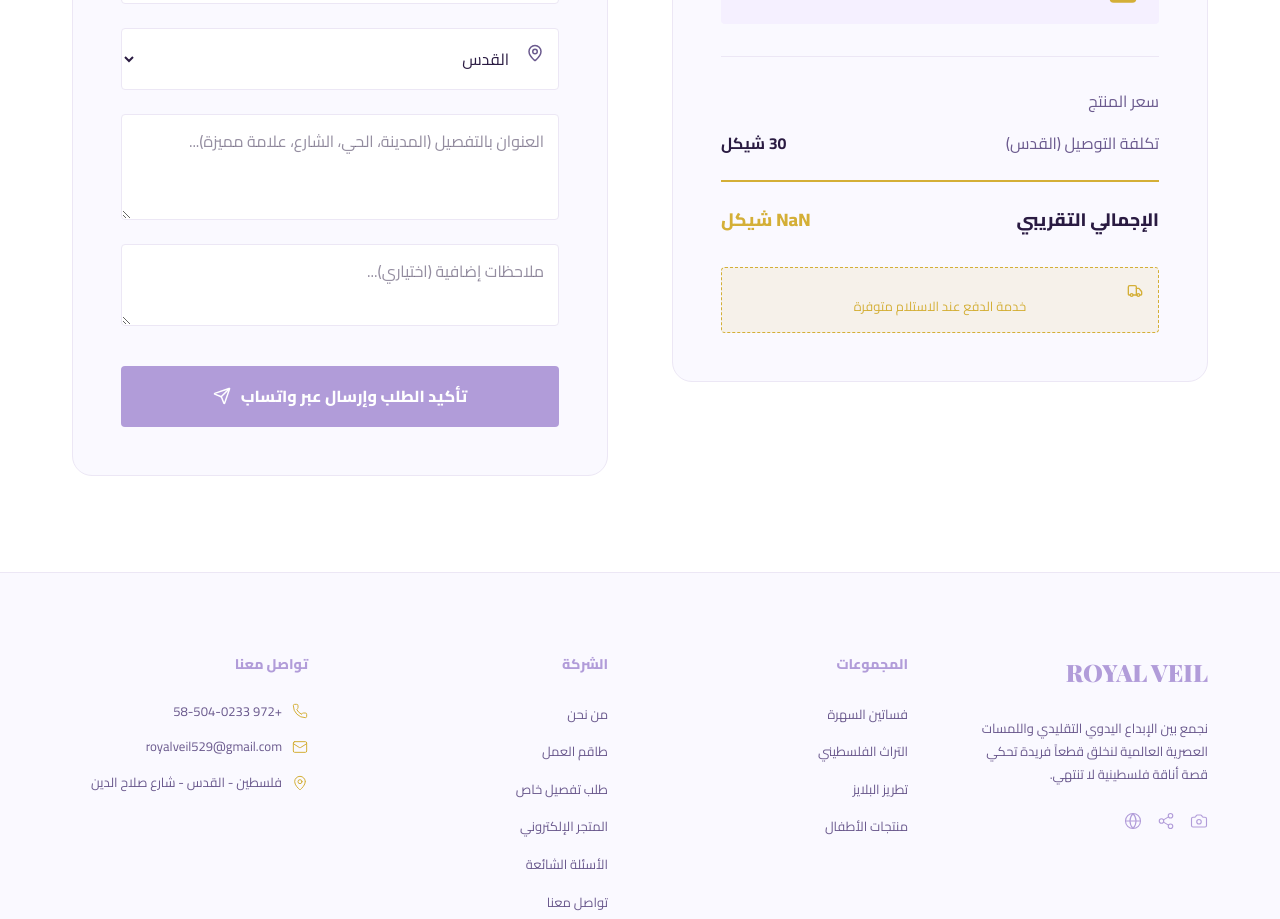
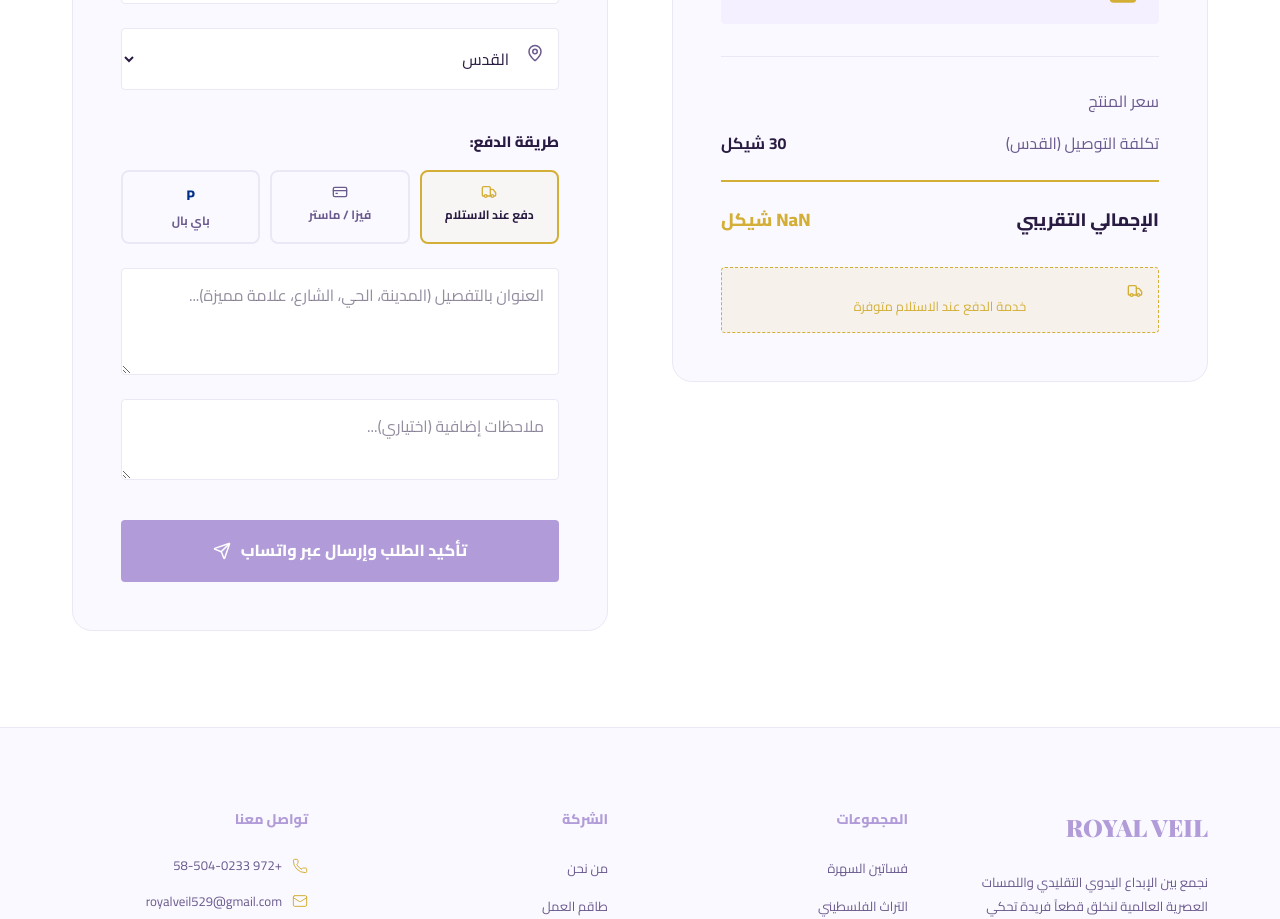
Before and after one commit to fahmyelmatry2030-lgtm/Royal-Veil, a React (Vite) app: page /order in a window 1280 px wide. Shown: the part 880-1799 px from the top of the page. Built offline with nearby package versions, Linux system fonts and the light colour scheme; a web font is replaced by a local one.

Commit message:
Add Visa and PayPal payment options to checkout page

```diff
--- a/src/pages/OrderForm.jsx
+++ b/src/pages/OrderForm.jsx
@@ -1,7 +1,7 @@
 import React, { useState, useEffect } from 'react';
 import { Helmet } from 'react-helmet-async';
 import { useLocation, useNavigate } from 'react-router-dom';
-import { Send, MapPin, Phone, User, ShoppingBag, Truck } from 'lucide-react';
+import { Send, MapPin, Phone, User, ShoppingBag, Truck, CreditCard } from 'lucide-react';
 import PageHeader from '../components/PageHeader';
 import SectionHeader from '../components/SectionHeader';
 
@@ -20,7 +20,8 @@ const OrderForm = () => {
     phone: '',
     area: 'القدس',
     address: '',
-    notes: ''
+    notes: '',
+    paymentMethod: 'cod'
   });
 
   const shippingPrices = {
@@ -61,6 +62,7 @@ const OrderForm = () => {
 *الهاتف:* ${formData.phone}
 *المنطقة:* ${formData.area}
 *العنوان:* ${formData.address}
+*طريقة الدفع:* ${formData.paymentMethod === 'cod' ? 'الدفع عند الاستلام' : formData.paymentMethod === 'visa' ? 'فيزا / ماستر كارد' : 'باي بال'}
 *رسوم التوصيل:* ${shippingCost} شيكل
 --------------------------
 *ملاحظات:* ${formData.notes || 'لا يوجد'}`;
@@ -165,6 +167,35 @@ const OrderForm = () => {
                   </select>
                 </div>
 
+                {/* Payment Methods */}
+                <div style={{ marginTop: '1rem' }}>
+                  <label style={{ display: 'block', marginBottom: '1rem', fontWeight: '800', fontSize: '15px' }}>طريقة الدفع:</label>
+                  <div style={{ display: 'grid', gridTemplateColumns: 'repeat(auto-fit, minmax(100px, 1fr))', gap: '10px' }}>
+                    {[
+                      { id: 'cod', label: 'دفع عند الاستلام', icon: <Truck size={16} /> },
+                      { id: 'visa', label: 'فيزا / ماستر', icon: <CreditCard size={16} /> },
+                      { id: 'paypal', label: 'باي بال', icon: <div style={{ fontSize: '14px', fontWeight: '900', color: '#003087' }}>P</div> }
+                    ].map(method => (
+                      <div
+                        key={method.id}
+                        onClick={() => setFormData({...formData, paymentMethod: method.id})}
+                        style={{
+                          padding: '12px 10px',
+                          border: `2px solid ${formData.paymentMethod === method.id ? 'var(--accent-gold)' : 'var(--border-light)'}`,
+                          borderRadius: '8px',
+                          textAlign: 'center',
+                          cursor: 'pointer',
+                          background: formData.paymentMethod === method.id ? 'rgba(212,175,55,0.05)' : 'transparent',
+                          transition: 'all 0.2s'
+                        }}
+                      >
+                        <div style={{ color: formData.paymentMethod === method.id ? 'var(--accent-gold)' : 'var(--text-muted)', marginBottom: '5px', display: 'flex', justifyContent: 'center' }}>{method.icon}</div>
+                        <div style={{ fontSize: '12px', fontWeight: '700', color: formData.paymentMethod === method.id ? 'var(--text-dark)' : 'var(--text-muted)' }}>{method.label}</div>
+                      </div>
+                    ))}
+                  </div>
+                </div>
+
                 <textarea
                   rows="3"
                   placeholder="العنوان بالتفصيل (المدينة، الحي، الشارع، علامة مميزة)..."
```
